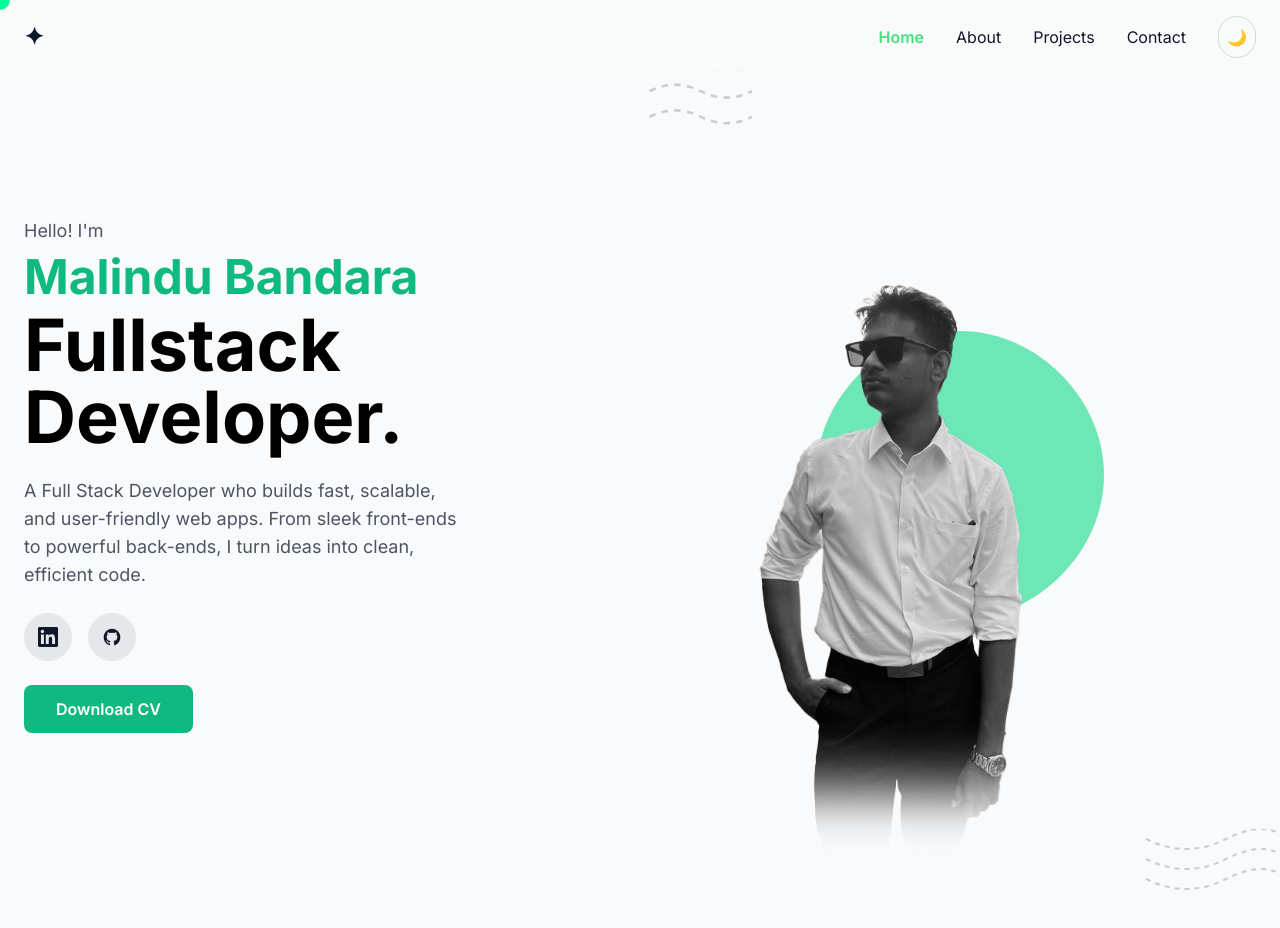
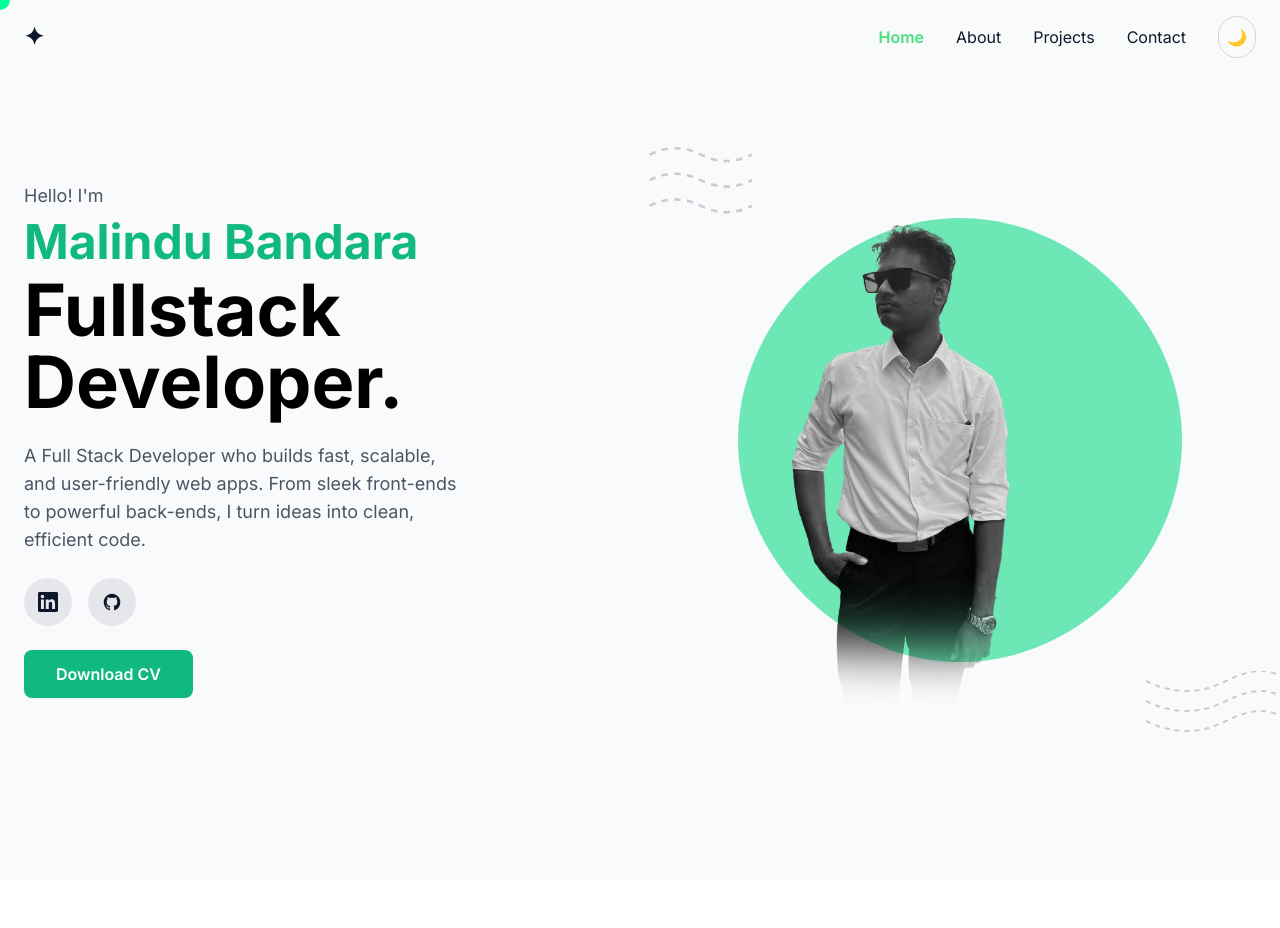
Before and after one commit to malindubandara/Malindu-Portfolio, a React (Vite) app: page / in a window 1280 px wide. Shown: the top 928 px of the page. After the commit the page ends 880 px from the top, so only its background shows below. Built offline with nearby package versions, Linux system fonts and the light colour scheme.

Commit message:
fix: Profile img

```diff
--- a/src/pages/Home.jsx
+++ b/src/pages/Home.jsx
@@ -195,7 +195,7 @@ const Home = ({ darkMode, onSwipeLeft, onSwipeRight }) => {
                 <img
                   src={profileImg}
                   alt="Profile"
-                  className="w-1/4 h-1/4 sm:w-64 sm:h-80 lg:w-auto lg:h-auto object-cover rounded-lg"
+                  className="w-96 h-full sm:w-52 sm:h-72 lg:w-5/6 lg:h-5/6 object-cover"
                 />
               </motion.div>
             </div>
@@ -209,7 +209,7 @@ const Home = ({ darkMode, onSwipeLeft, onSwipeRight }) => {
             >
               <svg
                 viewBox="0 0 400 400"
-                className="w-64 h-64 sm:w-80 sm:h-80 lg:w-96 lg:h-96 text-emerald-300"
+                className="w-72 h-72 sm:w-auto sm:h-auto lg:w-auto lg:h-auto text-emerald-300"
               >
                 <path
                   d="M200,50 C280,50 350,120 350,200 C350,280 280,350 200,350 C120,350 50,280 50,200 C50,120 120,50 200,50 Z"
```
Also changed, not shown: src/assets/profile.png.
